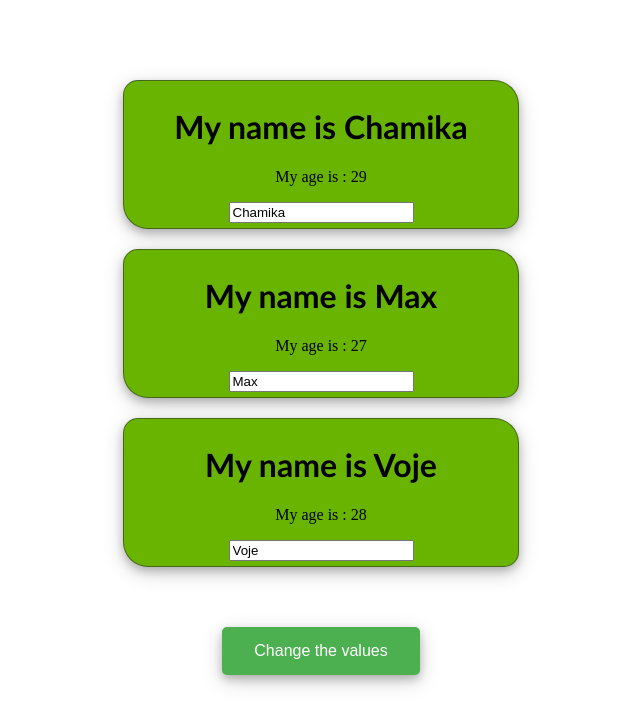
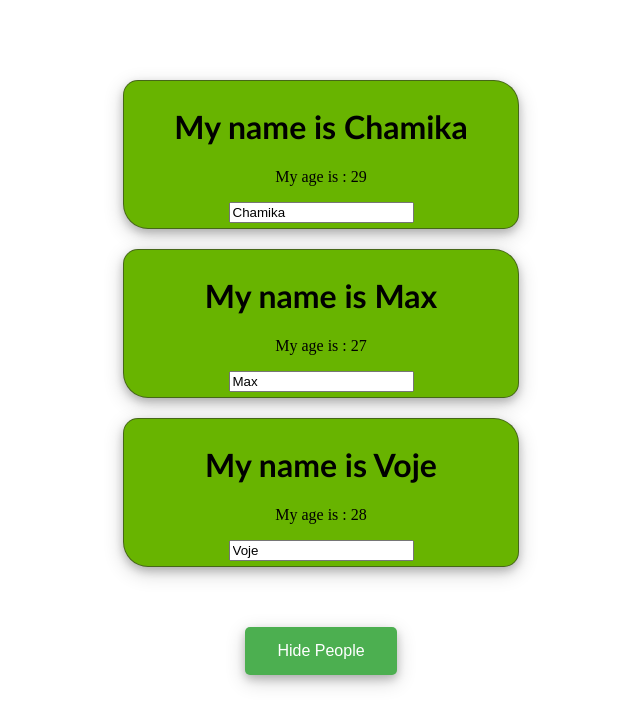
Before and after one commit to chamikabm/react-guide-app, a React (Create React App) app: page / in a window 1280 px wide. Shown: the top 726 px of the page, without its empty margins (319-959 px from the left). Built offline with nearby package versions, Linux system fonts and the light colour scheme.

Commit message:
Miising changes added.

```diff
--- a/src/App.js
+++ b/src/App.js
@@ -59,7 +59,7 @@ class App extends Component {
         <div>
           {persons}
         </div>
-        <button onClick={this.togglePersonsHandler} className="nameButton">Change the values</button>
+        <button onClick={this.togglePersonsHandler} className="nameButton">{this.state.showPersons ? 'Hide' : 'Show'} People</button>
       </div>
     );
   }
```
